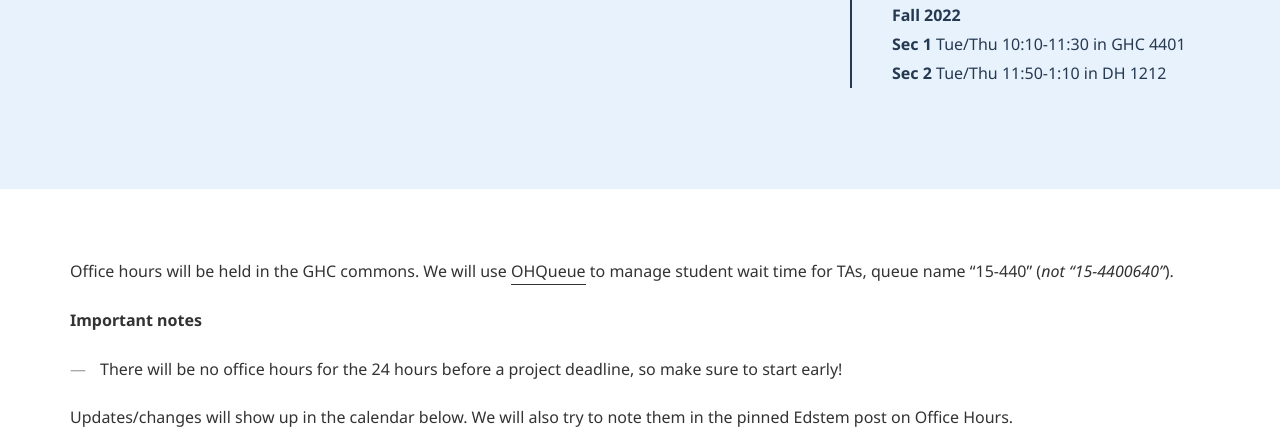
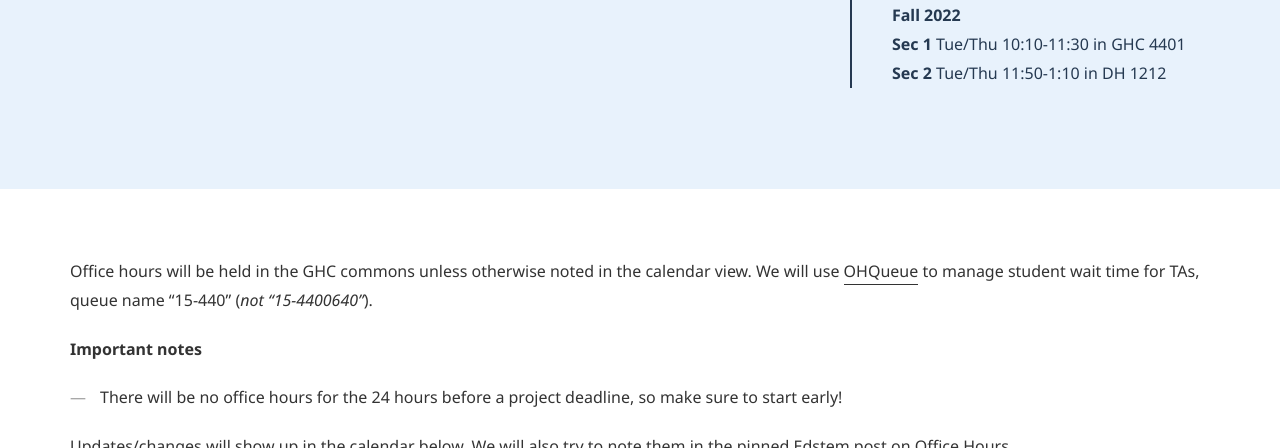
Before and after one commit to 15-440/website, a Jekyll site: the page built from officehours.md, in a window 1280 px wide and 900 px high, scrolled down 692 px, cut to the strip 0-448 px from the top of the window. Built offline with Jekyll 4.4.1, drawn with Linux system fonts in a browser that asks for light colours.

Commit message:
OH locations

```diff
--- a/officehours.md
+++ b/officehours.md
@@ -9,7 +9,7 @@ buttons:
 micro_nav: false
 ---
 
-Office hours will be held in the GHC commons. We will use [OHQueue](https://cmu.ohqueue.com/#/ca) to manage student wait time for TAs, queue name "15-440" (*not "15-4400640"*).
+Office hours will be held in the GHC commons unless otherwise noted in the calendar view. We will use [OHQueue](https://cmu.ohqueue.com/#/ca) to manage student wait time for TAs, queue name "15-440" (*not "15-4400640"*).
 
 **Important notes**
 
```
